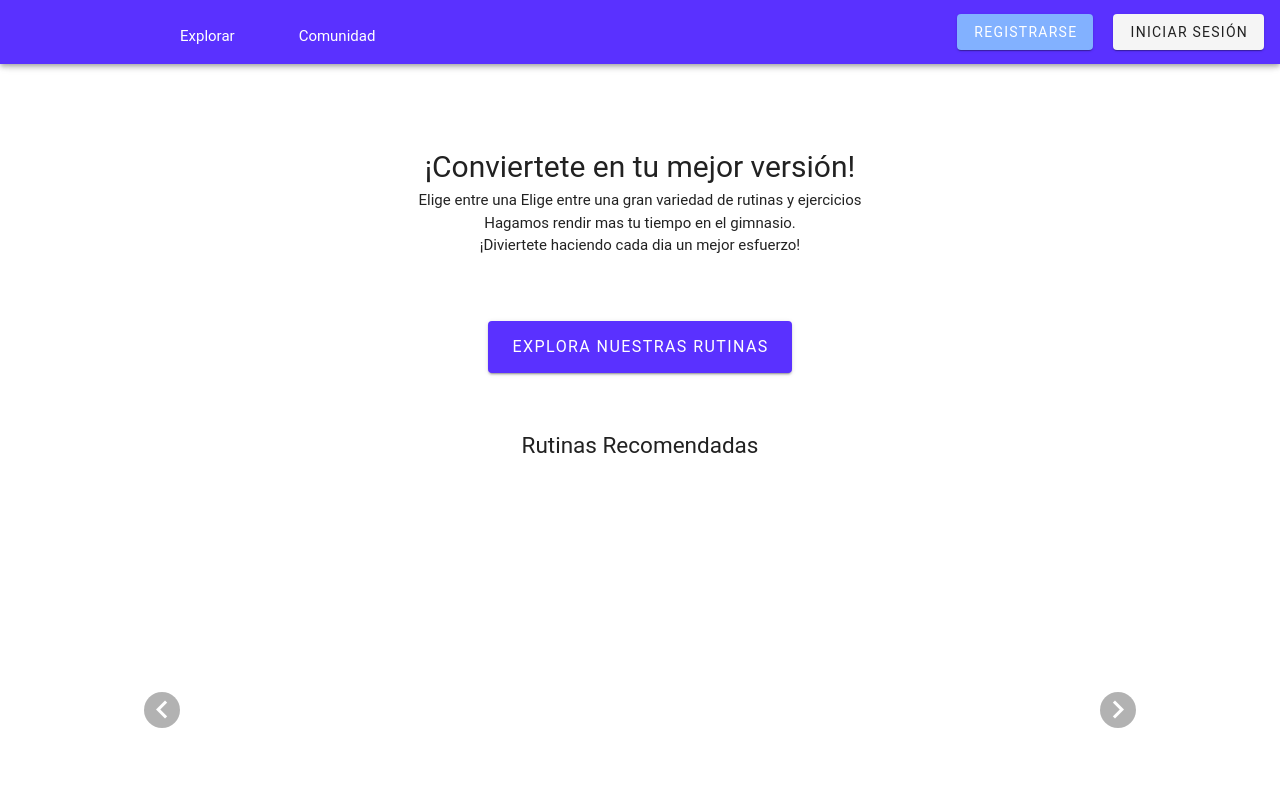
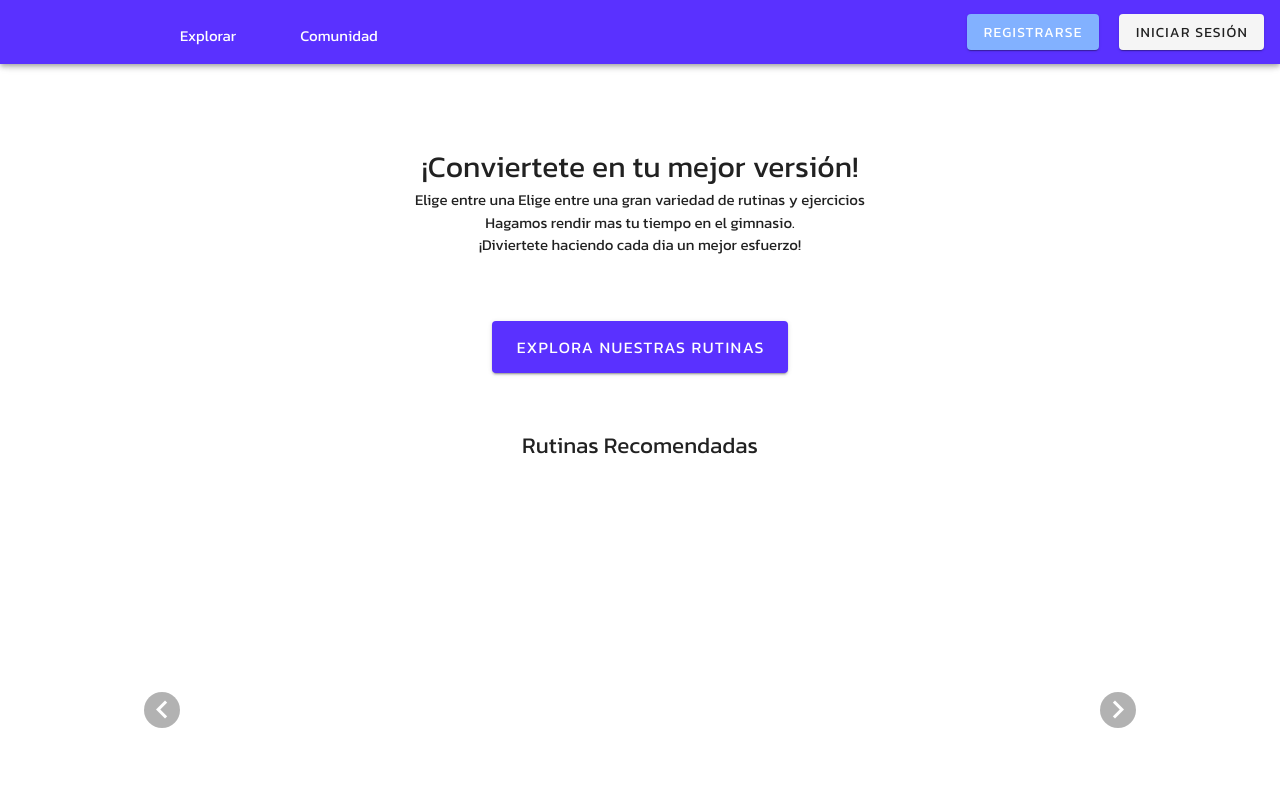
Before and after one commit to Federico-Shih/stronk, a Vue app: page / in a window 1280 px wide. Shown: the top 800 px of the page. Built offline with nearby package versions, Linux system fonts and the light colour scheme.

Commit message:
FUNCAAAAAAN LAS FONTS

```diff
--- a/src/App.vue
+++ b/src/App.vue
@@ -28,11 +28,13 @@ export default {
 </script>
 
 <style>
+@import url("https://fonts.googleapis.com/css2?family=Kanit:ital,wght@0,100;0,300;0,400;0,500;0,700;0,800;1,200;1,600&display=swap");
 .main {
   width: 100vw;
 }
 .app {
   position: absolute;
+  font-family: "Kanit","Roboto","sans-serif" !important;
   left: 0;
 }
 </style>
--- a/src/sass/variables.scss
+++ /dev/null
@@ -1,3 +0,0 @@
-//@import url("https://fonts.googleapis.com/css2?family=Kanit:ital,wght@0,100;0,300;0,400;0,500;0,700;0,800;1,200;1,600&display=swap");
-
-$body-font-family: 'Kanit' !default;
```
